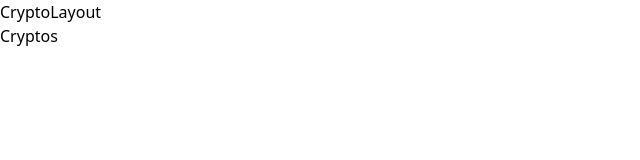
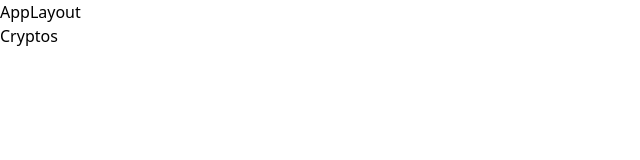
Before and after one commit to mcplux/cryptoshire, a Vue app: page /crytocurrencies in a window 1280 px wide. Shown: the top 160 px of the page, without its empty margins (0-640 px from the left). Built offline with nearby package versions, Linux system fonts and the light colour scheme; the HTML template or start-up script is replaced by a standard one.

Commit message:
Add NotFoundView

```diff
--- a/src/modules/cryptos/layouts/CryptoLayout.vue
+++ b/src/modules/common/layouts/AppLayout.vue
@@ -1,4 +1,4 @@
 <template>
-  <h1>CryptoLayout</h1>
+  <h1>AppLayout</h1>
   <RouterView />
 </template>
--- /dev/null
+++ b/src/modules/common/views/NotFoundView.vue
@@ -0,0 +1,3 @@
+<template>
+  <h1>This page isn't available</h1>
+</template>
--- a/src/modules/cryptos/routes/index.ts
+++ b/src/modules/cryptos/routes/index.ts
@@ -1,9 +1,9 @@
 import type { RouteRecordRaw } from 'vue-router'
-import CryptoLayout from '../layouts/CryptoLayout.vue'
+import AppLayout from '@/modules/common/layouts/AppLayout.vue'
 
 export const cryptoRoutes: RouteRecordRaw = {
   path: '/crytocurrencies',
-  component: CryptoLayout,
+  component: AppLayout,
   children: [
     {
       path: '',
--- a/src/router/index.ts
+++ b/src/router/index.ts
@@ -1,5 +1,6 @@
 import { createRouter, createWebHistory } from 'vue-router'
 import { cryptoRoutes } from '@/modules/cryptos/routes'
+import NotFoundView from '@/modules/common/views/NotFoundView.vue'
 
 const router = createRouter({
   history: createWebHistory(import.meta.env.BASE_URL),
@@ -9,6 +10,11 @@ const router = createRouter({
       redirect: { name: 'cryptos' },
     },
     cryptoRoutes,
+    {
+      path: '/:pathMatch(.*)*',
+      name: 'not-found',
+      component: NotFoundView,
+    },
   ],
 })
 
```
